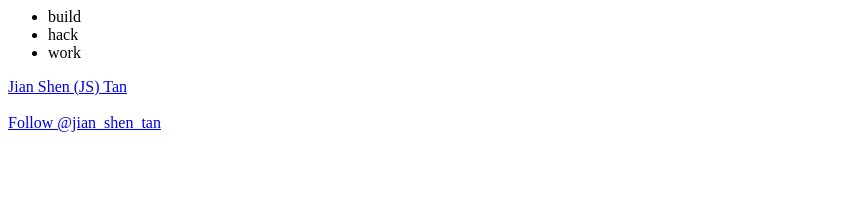
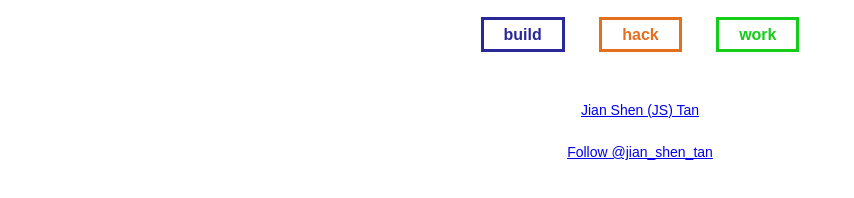
Before and after one commit to jianshentan/jsportfolio, a website: page views/index.html in a window 1280 px wide. Shown: the whole page, without its empty margins (0-854 px from the left). Drawn offline with Linux system fonts and the light colour scheme; files whose address does not match are found by name; a web font is replaced by a local one.

Commit message:
relaunch

```diff
--- a/views/index.html
+++ b/views/index.html
@@ -1,7 +1,7 @@
 <!DOCTYPE>
 <html>
     <head>
-        <!--link rel="stylesheet" type="text/css" href="/css/index.css"-->
+        <link rel="stylesheet" type="text/css" href="/css/index.css">
         <link rel="shortcut icon" href="/images/misc/favicon.png" type="image/png">
         <link href='http://fonts.googleapis.com/css?family=Droid+Sans:400,700' rel='stylesheet' type='text/css'>
         <script>
```
